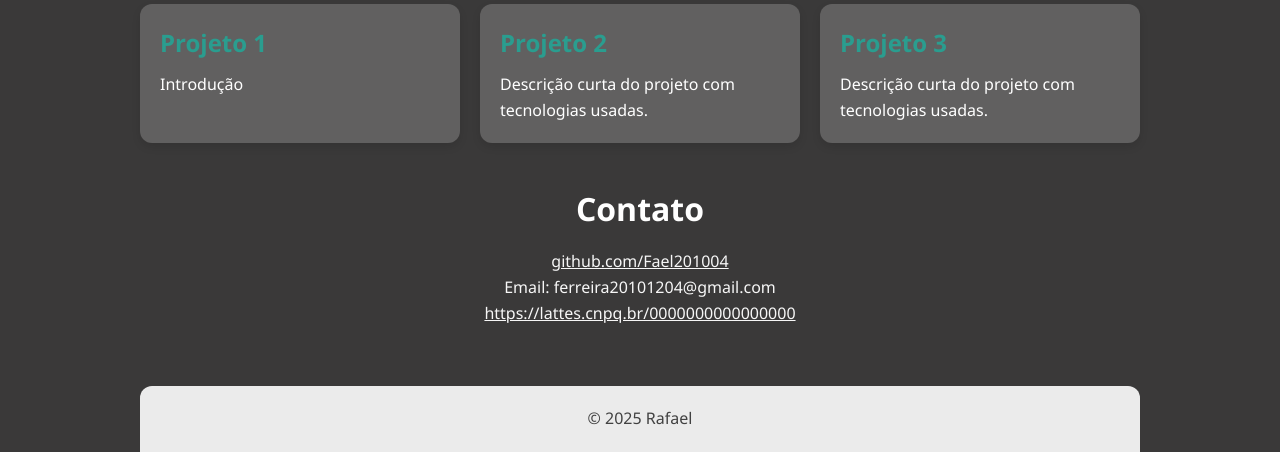
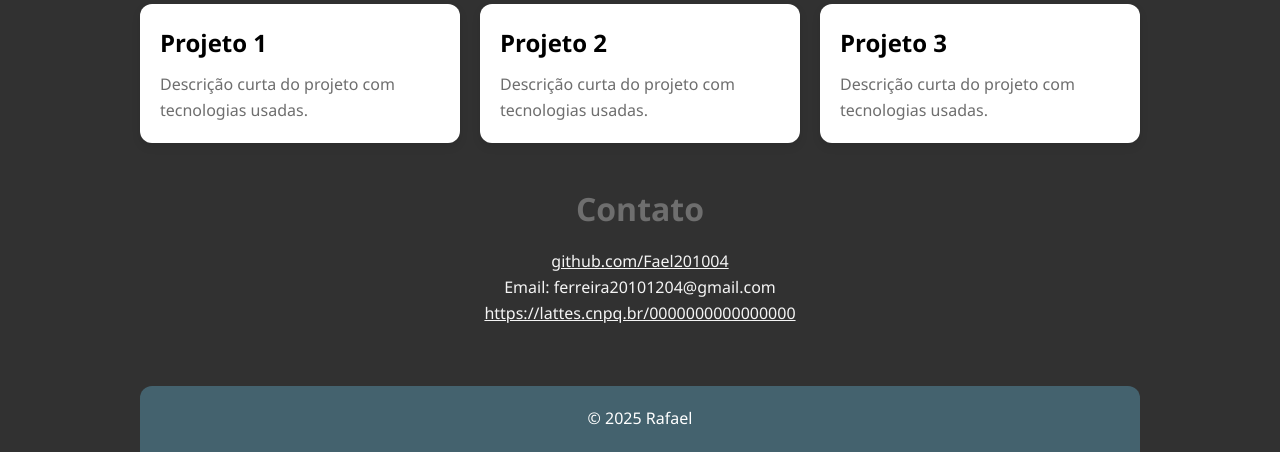
Before and after one commit to Fael201004/fael22, a plain HTML site: page index.html in a window 1280 px wide. Shown: the part 590-1042 px from the top of the page. Drawn offline with Linux system fonts and the light colour scheme.

Commit message:
Add files via upload

```diff
--- a/css/styles.css
+++ b/css/styles.css
@@ -7,8 +7,8 @@
 }
 body {
   font-family: 'Segoe UI', Tahoma, Geneva, Verdana, sans-serif;
-  background-color: #3a3939;
-  color: #ffffff;
+  background-color: #313131;
+  color: #6e6e6e;
   line-height: 1.6;
 }
 .container {
@@ -19,7 +19,7 @@ body {
 }
 .site-header {
   background: #000000;
-  color: #ffffff;
+  color: #fff;
   padding: 40px 0;
   border-bottom-left-radius: 12px;
   border-bottom-right-radius: 12px;
@@ -57,7 +57,7 @@ body {
   font-weight: bold;
 }
 .main-nav a:hover {
-  color: #35738b;
+  color: #45f500;
 }
 .about h2, .projects h2, .contact h2 {
   font-size: 2rem;
@@ -70,7 +70,7 @@ body {
   gap: 20px;
 }
 .card {
-  background: #616060;
+  background: #ffffff;
   border-radius: 12px;
   padding: 20px;
   box-shadow: 0 4px 8px rgba(0,0,0,0.1);
@@ -82,7 +82,7 @@ body {
 .card h3 {
   margin-bottom: 10px;
   font-size: 1.5rem;
-  color: #2a9d8f;
+  color: #000000;
 }
 .card p {
   font-size: 1rem;
@@ -90,14 +90,14 @@ body {
 .contact p, .contact a {
   text-align: center;
   font-size: 1rem;
-  color: #f7f7f7;
+  color: #f5f5f5;
 }
 .site-footer {
   text-align: center;
   padding: 20px 0;
   margin-top: 40px;
-  background: hsl(0, 0%, 92%);
-  color: #414141;
+  background: #44626e;
+  color: #fff;
   border-top-left-radius: 12px;
   border-top-right-radius: 12px;
 }
--- a/index.html
+++ b/index.html
@@ -4,13 +4,13 @@
 <head>
   <meta charset="UTF-8">
   <meta name="viewport" content="width=device-width, initial-scale=1.0">
-  <title>fael22</title>
+  <title>Fael22</title>
   <link rel="stylesheet" href="css/styles.css">
 </head>
 <body>
   <header class="site-header">
     <div class="container header-content">
-      <img src="img/perfil.jpeg" alt="Foto de perfil" class="profile-img">
+      <img src="img/perfil.jpg" alt="Foto de perfil" class="profile-img">
       <div class="header-text">
         <h1>Rafael</h1>
         <p>Desenvolvedor Front-End</p>
@@ -36,7 +36,7 @@
     <div class="card-grid">
       <article class="card">
         <h3>Projeto 1</h3>
-        <p>Introdução</p>
+        <p>Descrição curta do projeto com tecnologias usadas.</p>
       </article>
       <article class="card">
         <h3>Projeto 2</h3>
```
